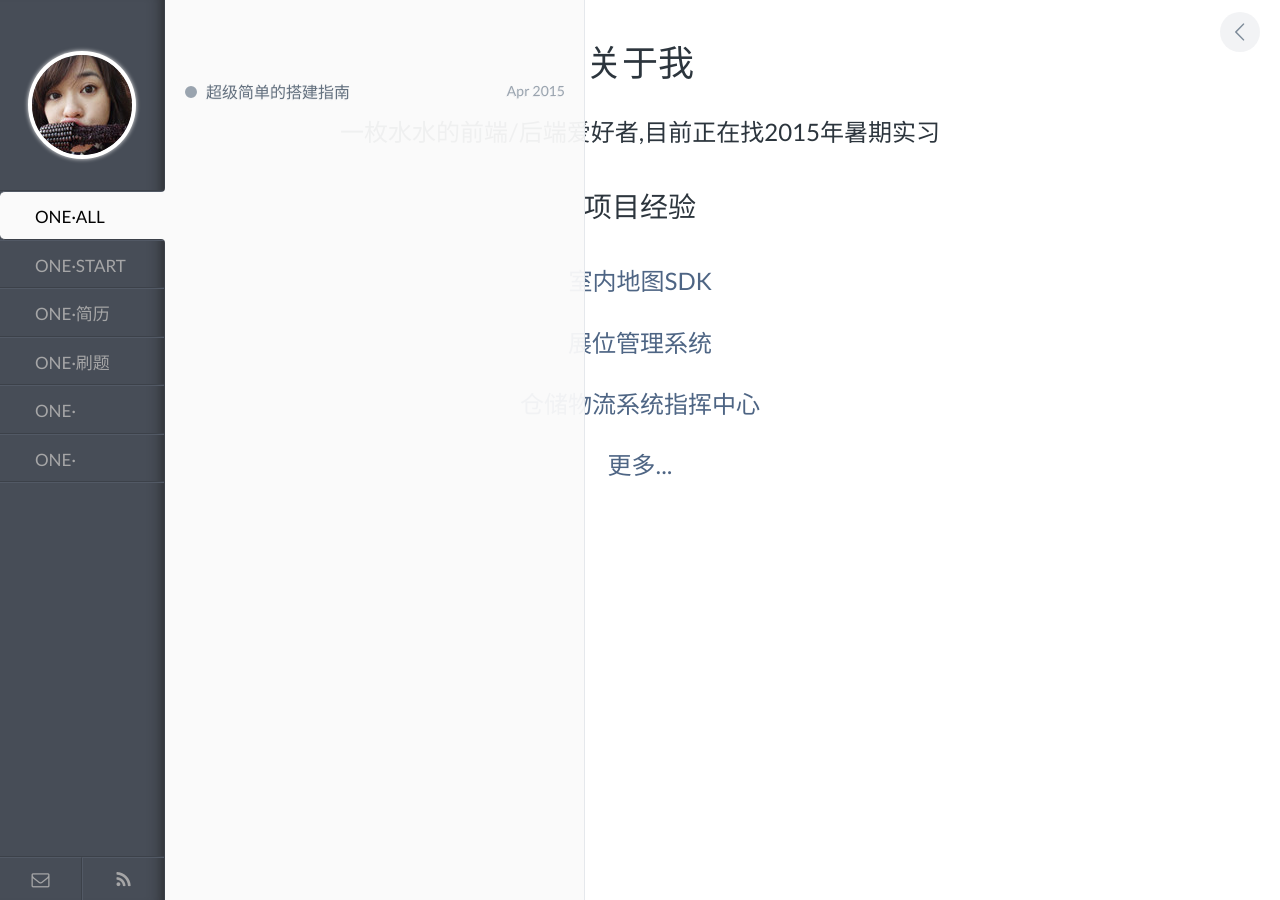
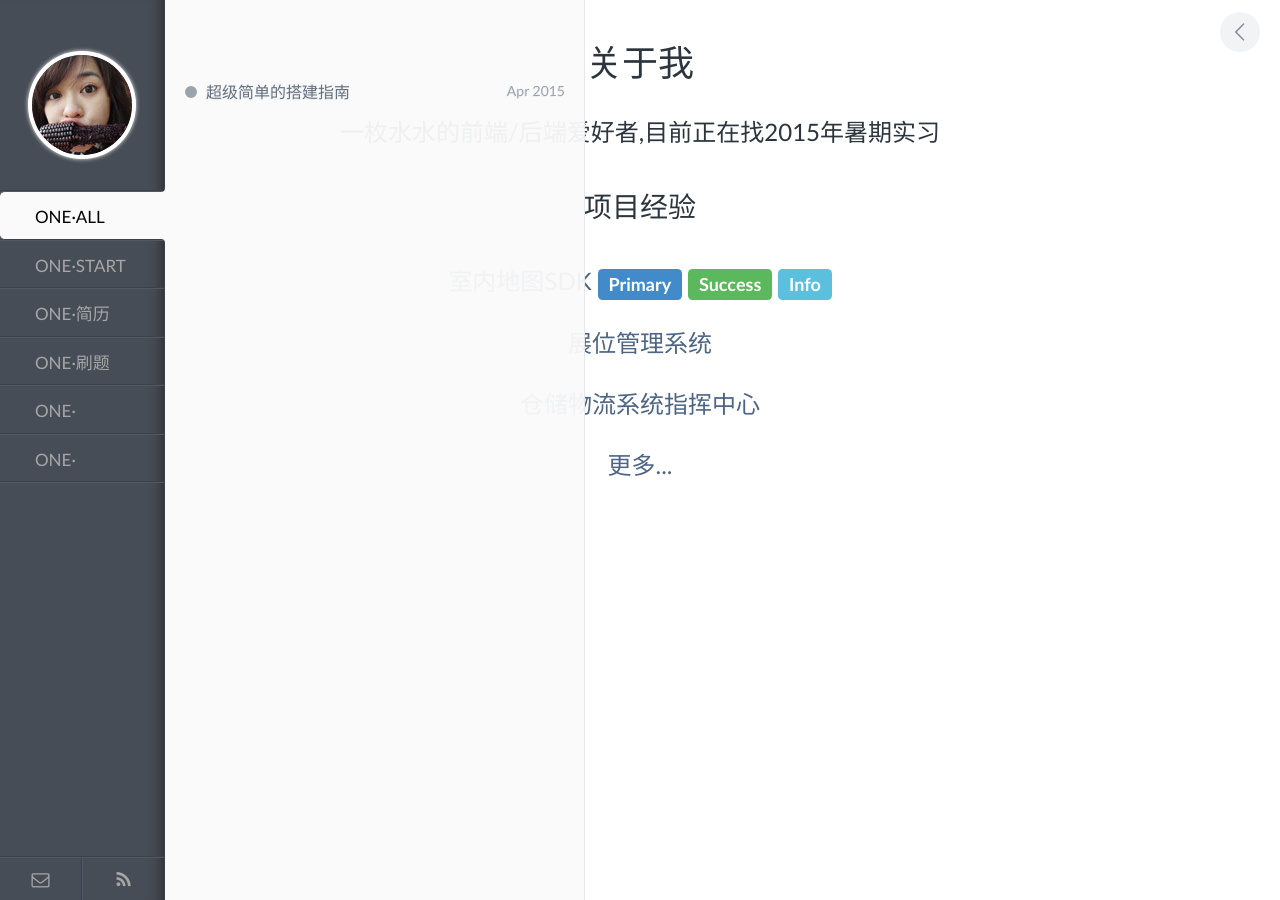
Before and after one commit to weiier/blog, a Jekyll site: the page built from index.html, in a window 1280 px wide. Built offline with Jekyll 4.4.1, drawn with Linux system fonts in a browser that asks for light colours.

Commit message:
Update index.html

```diff
--- a/index.html
+++ b/index.html
@@ -8,7 +8,12 @@ title: 关于我
   <p>一枚水水的前端/后端爱好者,目前正在找2015年暑期实习</p>
   <h3>项目经验</h3>
   <ul>
-      <li><a target="_blank" href="https://github.com/weiier/SDKforSVG-PNG-">室内地图SDK</a></li>
+      <li><a target="_blank" href="https://github.com/weiier/SDKforSVG-PNG-">
+        室内地图SDK</a>
+        <span class="label label-primary">Primary</span>
+        <span class="label label-success">Success</span>
+        <span class="label label-info">Info</span>
+        </li>
       <li><a target="_blank" href="https://github.com/weiier/exhibition">展位管理系统</a></li>
       <li><a target="_blank" href="https://github.com/weiier/ManagementCenter">仓储物流系统指挥中心</a></li>
       <li><a target="_blank" href="https://github.com/weiier?tab=repositories">更多...</a></li>
```
